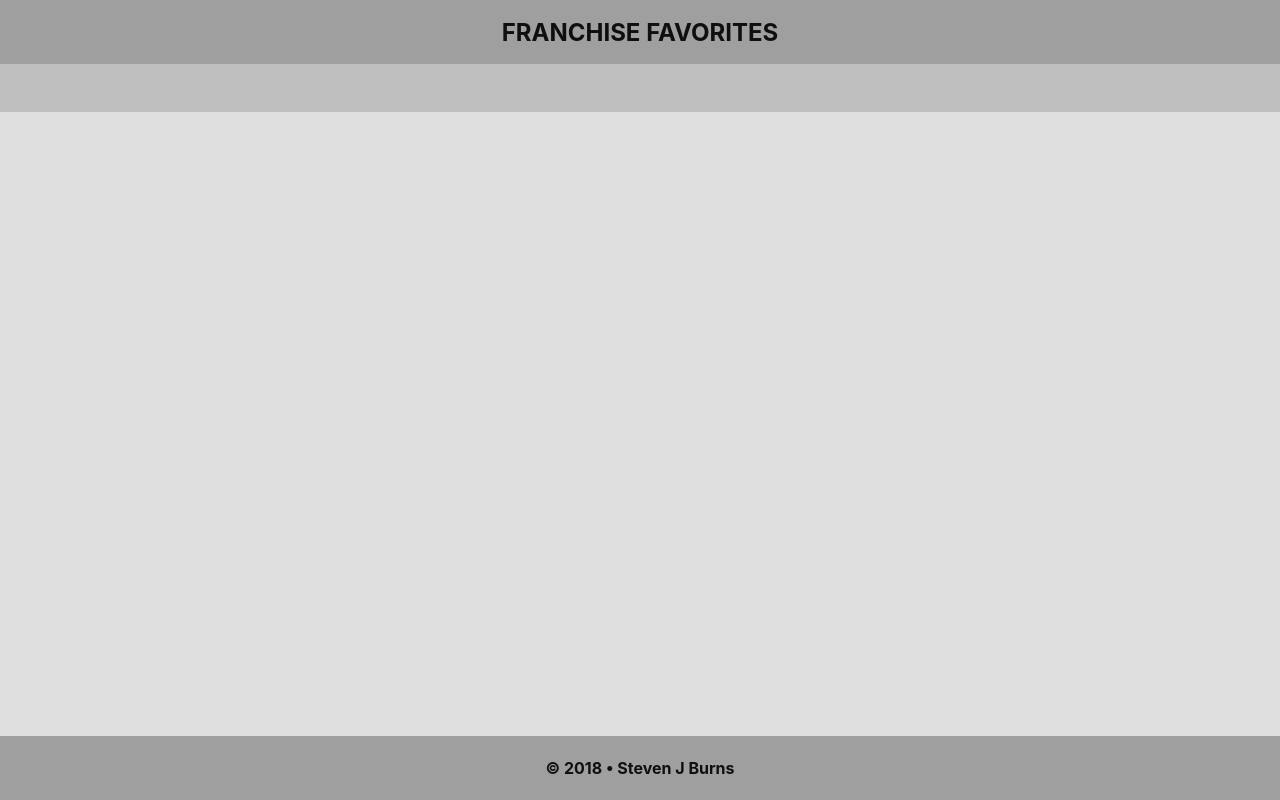
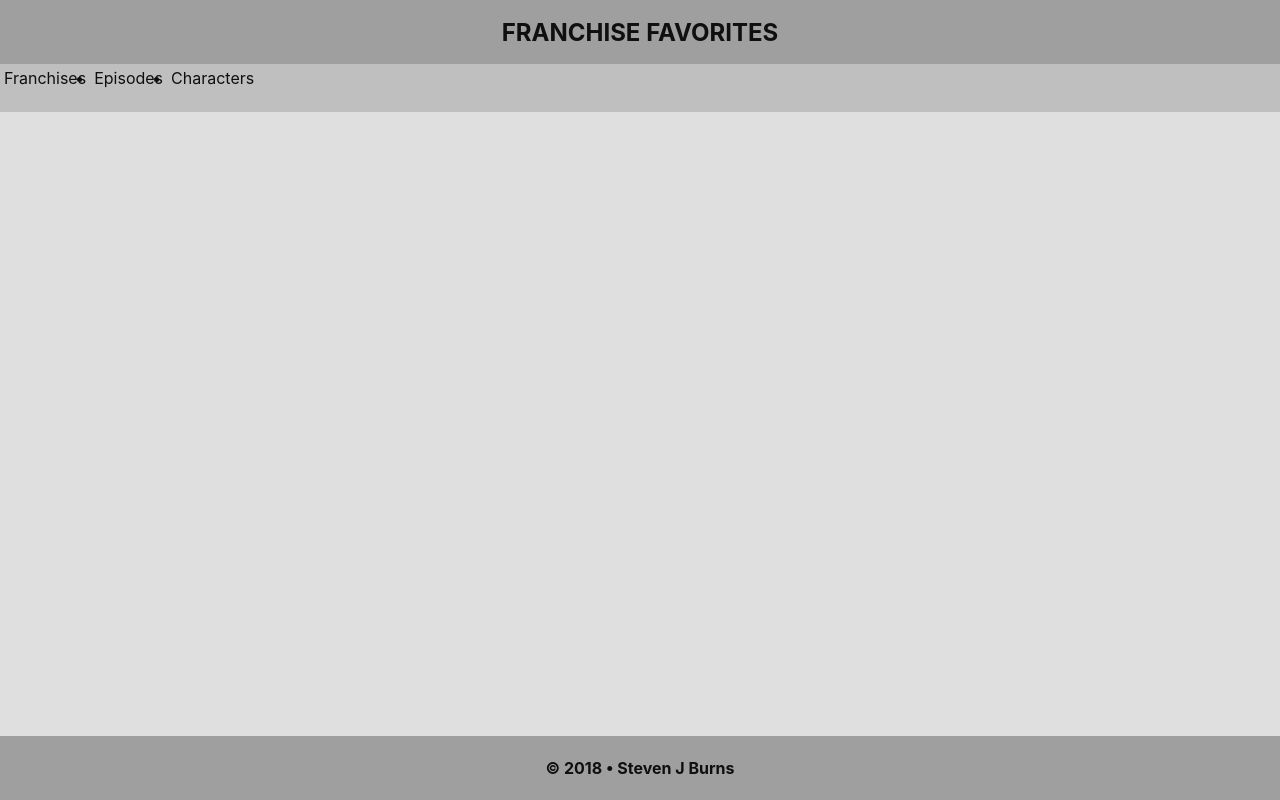
Before and after one commit to StevenJBurns/franchise-favorites, a React (Create React App) app in the folder client/: page / in a window 1280 px wide. Built offline with nearby package versions, Linux system fonts and the light colour scheme.

Commit message:
Added dummy items to AppNav ul and set the ul to display flex row

```diff
--- a/client/src/app/AppComponents.css
+++ b/client/src/app/AppComponents.css
@@ -13,6 +13,16 @@
   min-height: 48px;
   background-color: #BFBFBF;
   color: #0F0F0F
+}
+
+#app-nav ul {
+  display: flex;
+  flex-direction: row;
+}
+
+#app-nav li {
+  margin: 4px;
+
 }
 
 #app-main {
--- a/client/src/app/AppNav.jsx
+++ b/client/src/app/AppNav.jsx
@@ -1,9 +1,15 @@
 import React from "react";
 
 
-const AppNav = () => {
+const AppNav = (props) => {
   return (
-    <nav id="app-nav"></nav>
+    <nav id="app-nav">
+      <ul>
+        <li>Franchises</li>
+        <li>Episodes</li>
+        <li>Characters</li>
+      </ul>
+    </nav>
   );
 };
 
```
